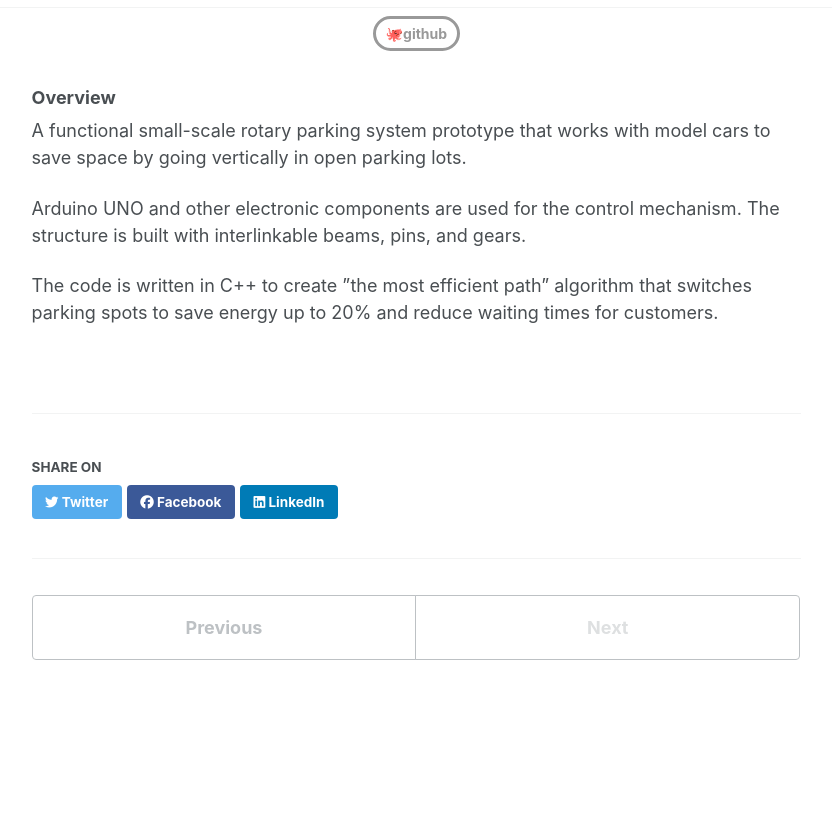
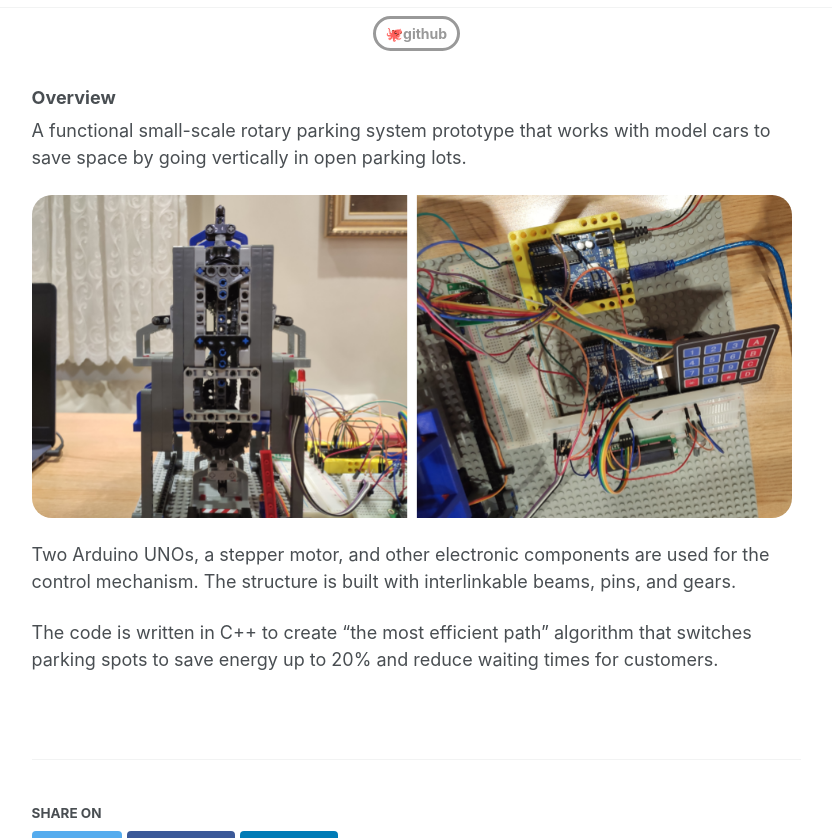
Before and after one commit to Boysle/boysle.github.io, a Jekyll site: the page built from _portfolio/3rotaryparkingsystem.md, in a window 1280 px wide and 900 px high, scrolled down 655 px, cut to the strip 62-900 px from the top of the window. Shown: the whole strip, without its empty margins (250-1082 px from the left). Built offline with Jekyll 4.4.1, drawn with Linux system fonts in a browser that asks for light colours.

Commit message:
Update 3rotaryparkingsystem.md

```diff
--- a/_portfolio/3rotaryparkingsystem.md
+++ b/_portfolio/3rotaryparkingsystem.md
@@ -16,6 +16,9 @@ Conducted under the supervision of [Asst. Prof. Sinan Öncü](https://www.linked
 
 A functional small-scale rotary parking system prototype that works with model cars to save space by going vertically in open parking lots.
 
-Arduino UNO and other electronic components are used for the control mechanism. The structure is built with interlinkable beams, pins, and gears.
+<!-- COMPLEMENTARY IMAGE #1 -->
+<img src="/images/Rotary Parking Mechanism.png" alt="Rotary Parking Mechanism" style="border-radius: 20px; width: 760px;">
 
-The code is written in C++ to create ”the most efficient path” algorithm that switches parking spots to save energy up to 20% and reduce waiting times for customers.
+Two Arduino UNOs, a stepper motor, and other electronic components are used for the control mechanism. The structure is built with interlinkable beams, pins, and gears.
+
+The code is written in C++ to create "the most efficient path" algorithm that switches parking spots to save energy up to 20% and reduce waiting times for customers.
```
